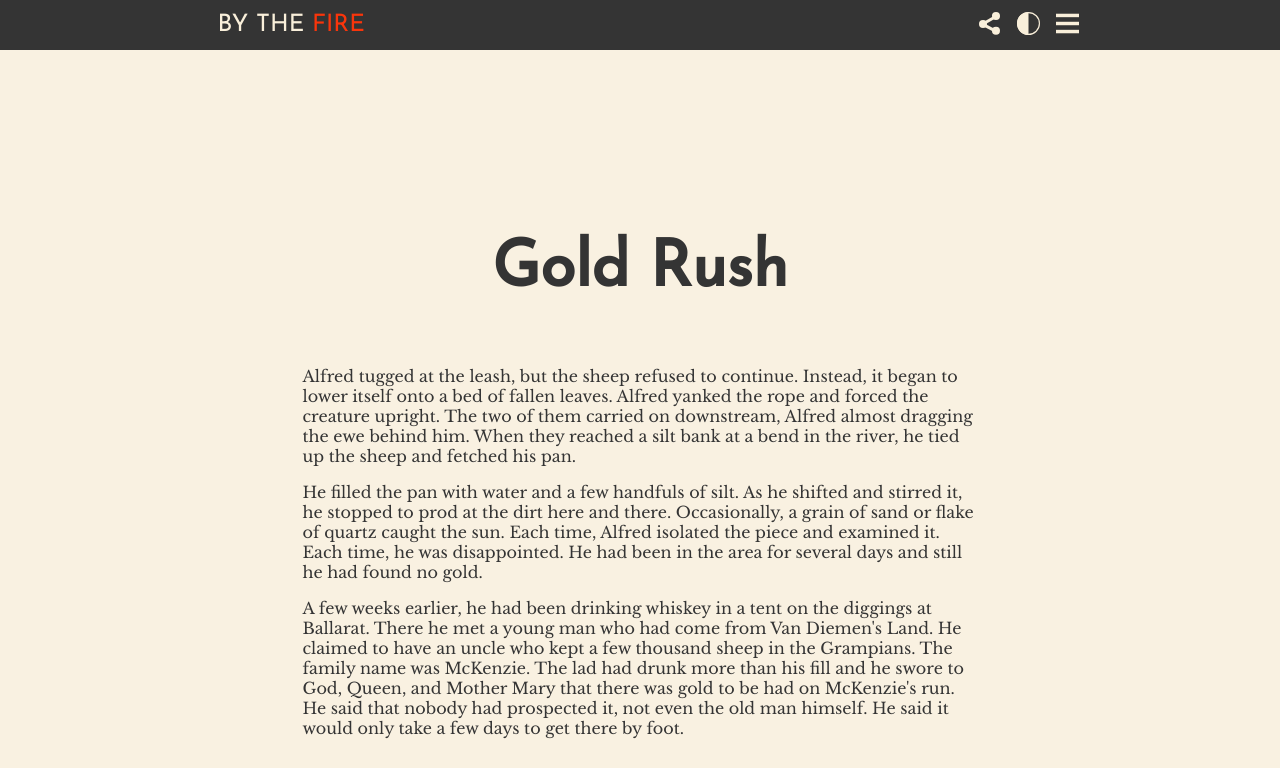
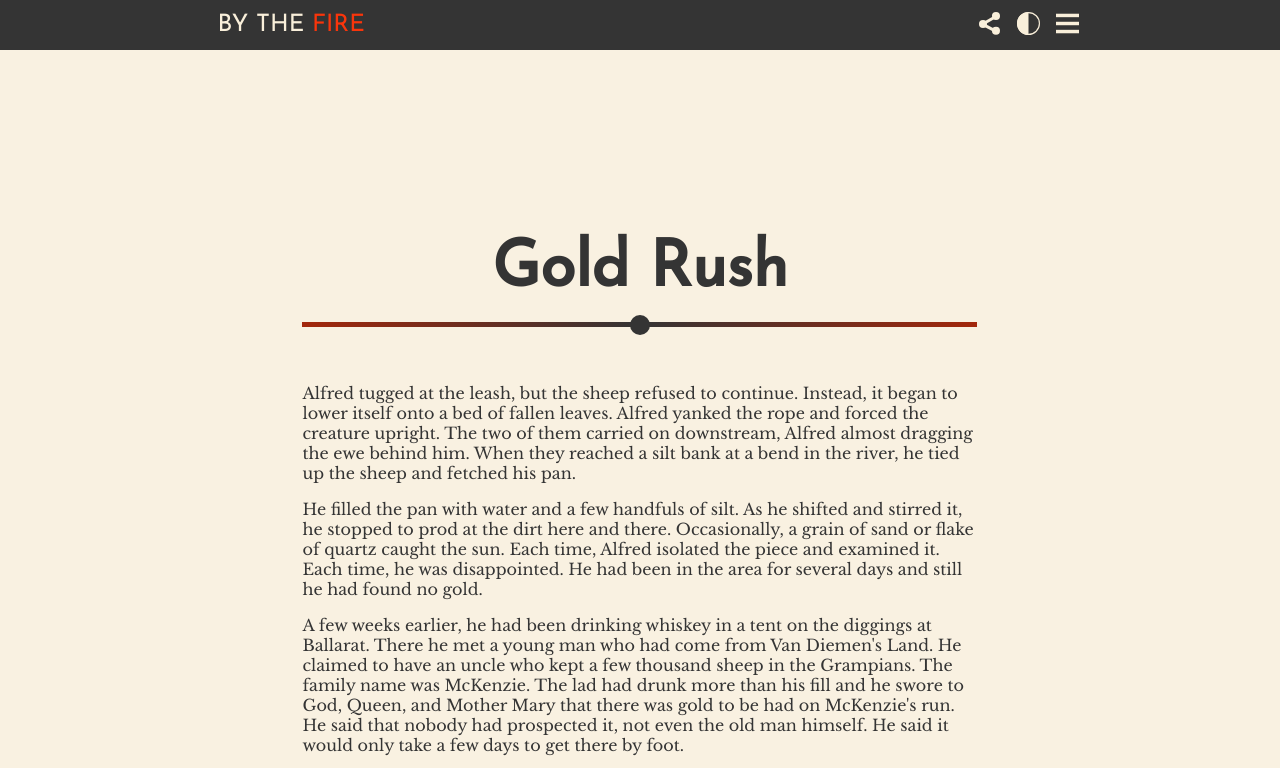
Before and after one commit to rosemanjake/collection-app, a Next.js app: page /gold-rush in a window 1280 px wide. Shown: the top 768 px of the page. Built offline with nearby package versions, Linux system fonts and the light colour scheme.

Commit message:
animations

```diff
--- a/components/ShareButtons.js
+++ b/components/ShareButtons.js
@@ -33,8 +33,16 @@ const ShareIcon = ({ IconComponent, size, url, light }) => {
   };
 
   const handleMouseLeave = () => {
+    resetColor()
+  };
+
+  const resetColor = ()=> {
     setColor(light ? "#F9EFDA" : "#343434");
-  };
+  }
+
+  useEffect(()=>{
+    resetColor()
+  },[light])
 
   return (
     <a href={url} target="_blank" rel="noopener noreferrer" onMouseEnter={handleMouseEnter} onMouseLeave={handleMouseLeave}>
--- a/components/basic-image.js
+++ b/components/basic-image.js
@@ -7,7 +7,7 @@ export default function BasicImage(props) {
   const [imageLoaded, setImageLoaded] = useState(false);
   const { ref, inView, entry } = useInView({
     triggerOnce: true,
-    threshold: 0.3, // change this value to determine how much of the element needs to be in view
+    threshold: 0.5, // change this value to determine how much of the element needs to be in view
     rootMargin: '20px 0px',
   });
 
@@ -27,7 +27,7 @@ export default function BasicImage(props) {
   }, [props.image]);
 
   const variants = {
-    hidden: { x: "100%", opacity: 0 },
+    hidden: { x: "10%", opacity: 0 },
     visible: { x: 0, opacity: 1 },
   };
 
@@ -39,7 +39,7 @@ export default function BasicImage(props) {
       animate={controls}
       variants={variants}
       transition={{
-        duration: 0.2,
+        duration: 0.45,
         ease: 'easeOut',
       }}>
       <div className={styles.placeholder} />
--- /dev/null
+++ b/components/next-container.js
@@ -0,0 +1,53 @@
+import React, {useEffect,useState} from 'react';
+import styles from '../styles/NextContainer.module.css';
+import ActionButtons from './ActionButtons';
+import ShareButtons from './ShareButtons';
+
+export default function NextContainer(props){
+  return(
+    <div className={styles.container}>
+      <div className={styles.innerContainerLeft}>
+        <div className={styles.goodByeText}>{"Share this story on your favourite social network:"}</div>
+        <ShareButtons fullWidth={true} light={props.darkMode}/>
+      </div>
+      <div className={styles.innerContainerRight}>
+        <NextStory currentStoryIndex={props.currentStoryIndex}/>
+      </div>
+    </div>
+  )
+}
+
+function NextStory({ currentStoryIndex }){
+  const [nextTitle, setNextTitle] = useState("")
+  const [nextImage, setNextImage] = useState("")
+
+  useEffect(()=>{
+    switch(currentStoryIndex){
+      case 0:
+        setNextTitle("Parasocial")
+        setNextImage("/images/titles/parasocial.png")
+      case 1:
+        setNextTitle("The Bear")
+        setNextImage("/images/titles/thebear.png")
+      case 2:
+        setNextTitle("Shotgun")
+        setNextImage("/images/titles/shotgun.png")
+      case 3:
+        setNextTitle("Hypochondira")
+        setNextImage("/images/titles/hypochondria.png")
+      case 4:
+        setNextTitle("Pigeons")
+        setNextImage("/images/titles/pigeons.png")
+    }
+  },[])
+
+  return(
+    <div className={styles.nextStoryContainer}>
+      <div className={styles.nextUp}>Next up:</div>
+      <div className={styles.nextImageContainer}>
+        <img className={styles.nextImage} src={nextImage}></img>
+      </div>
+      <div className={styles.nextTitle}>{nextTitle}</div>
+    </div>
+  )
+}
--- a/components/story-title.js
+++ b/components/story-title.js
@@ -1,10 +1,44 @@
-import React from 'react'
+import React, { useEffect } from 'react';
 import styles from '../styles/StoryTitle.module.css';
+import { motion, useAnimation } from "framer-motion";
 
 export default function StoryTitle(props){
+  const titleControls = useAnimation();
+  const lineControls = useAnimation();
+  const ballControls = useAnimation();
+
+  useEffect(() => {
+    const sequence = async () => {
+      await ballControls.start({ scale: 1.5, transition: { duration: 0.1, ease: 'linear' }});
+
+      await Promise.all([
+        ballControls.start({ scale: 1, transition: { duration: 0.4, ease: 'easeInOut' }}),
+        lineControls.start({ width: '100%', transition: { duration: .4, ease: 'easeInOut' }}),
+        titleControls.start({ y:'0%', transition: { duration: .4, ease: 'easeInOut' }})
+      ]);
+    }
+    sequence();
+  }, []);
+
   return(
     <>
-    <h1 className={props.darkMode ? styles.darkTitle : styles.title }>{props.title}</h1>
+      <div className={styles.titleContainer}>
+        <motion.div className={styles.titleInnerContainer}
+          initial={{ y:'200%'}}
+          animate={titleControls}>
+          <h1 className={props.darkMode ? styles.darkTitle : styles.title }>{props.title}</h1>
+        </motion.div>
+      </div>
+      <div className={styles.lineContainer}>
+        <motion.div className={props.darkMode ? styles.lineDark : styles.line}
+          initial={{ width:'0%'}}
+          animate={lineControls}
+        />
+        <motion.div className={props.darkMode ? styles.ballDark : styles.ball}
+          initial={{ scale: 0 }}
+          animate={ballControls}
+        />
+      </div>
     </>
   )
 }
--- a/pages/index.js
+++ b/pages/index.js
@@ -4,7 +4,6 @@ import Carousel from '../components/carousel.js'
 import React, {useState, useEffect} from 'react'
 import ActionButtons from '../components/ActionButtons';
 import Header from '../components/header';
-import ScrollOnHover from '../components/ScrollOnHover';
 
 export default function Home() {
   // State variable to track whether the window is less than 800px wide
--- /dev/null
+++ b/styles/NextContainer.module.css
@@ -0,0 +1,64 @@
+.container{
+  width:var(--maxTextWidth);
+  max-width:var(--maxTextWidth);
+  margin:auto;
+  height:200px;
+  margin-top:50px;
+
+  display:flex;
+  flex-direction: row;
+  align-items: center;
+}
+
+.innerContainerLeft, .innerContainerRight{
+  display: flex;
+  justify-content: center;
+  align-items: center;
+  flex-direction: column;
+  width:100%;
+  height:100%;
+}
+
+.innerContainerRight{
+  border-left: 2px solid var(--dark)
+}
+
+.goodByeText{
+  padding:25px;
+}
+
+.nextStoryContainer{
+  display: flex;
+  justify-content: center;
+  align-items: center;
+  flex-direction: column;
+  padding:25px;
+  font-size: 1.1em;
+  text-align: center;
+  transition:200ms;
+  cursor: pointer;
+}
+
+.nextStoryContainer:hover{
+  color:var(--red);
+  opacity:.8;
+}
+
+.nextUp{
+  width:100%;
+  margin-bottom:1em;
+}
+
+.nextImageContainer{
+  width:75%;
+}
+
+.nextTitle{
+
+}
+
+.nextImage{
+  max-height: 100%;
+  max-width: 100%;
+  border-radius: 5px;
+}
--- a/styles/Story.module.css
+++ b/styles/Story.module.css
@@ -14,7 +14,7 @@
   margin:auto;
   color:var(--darkText);
   padding-top:110px;
-  padding-bottom:75px;
+  padding-bottom:50px;
   position: relative;
   display:block;
 }
--- a/styles/StoryTitle.module.css
+++ b/styles/StoryTitle.module.css
@@ -4,21 +4,42 @@
   width:100%;
   text-align:center;
   margin-top:2em;
-  margin-bottom:1em;
+}
+
+.titleContainer, .titleInnerContainer{
+  overflow:hidden;
 }
 
 .darkTitle{
   color:var(--light);
 }
 
-.line{
-  height:6px;
-  background-color:transparent;
+.lineContainer, .lineContainerDark{
+  width:100%;
+  display: flex;
+  justify-content: center;
+  align-items: center;
+  margin-bottom: 3.5em;
+  margin-top: 1.25em;
+}
+
+.ball, .ballDark{
+  width:20px;
+  height:20px;
+  background-color: var(--dark);
+  position:absolute;
+  border-radius: 20px;
+}
+
+.line, .lineDark{
+  height:5px;
+  background: linear-gradient(to right, var(--darkishred), var(--dark), var(--darkishred));
   width:100%;
   margin:auto;
-  margin-top: 1em;
-  margin-bottom: 3em;
-  border-top:2px solid var(--dark);
-  border-bottom:2px solid var(--dark);
   max-width: 675px;
 }
+
+.ballDark, .lineDark{
+  background:none;
+  background-color: var(--light);
+}
--- a/styles/TextContainer.module.css
+++ b/styles/TextContainer.module.css
@@ -5,6 +5,6 @@
 .text{
   margin:auto;
   margin-top:1em;
-  max-width: 675px;
+  max-width: var(--maxTextWidth);
   font-family: 'Libre Baskerville', serif;
 }
--- a/styles/globals.css
+++ b/styles/globals.css
@@ -40,6 +40,7 @@ body {
 
   --homeColumn: 66vw;
   --mainColumn: 95vw;
+  --maxTextWidth: 675px;
 }
 
 @media (min-width: 800px) {
```
Also changed, not shown: pages/gold-rush.js, styles/TitleLine.module.css (added).
